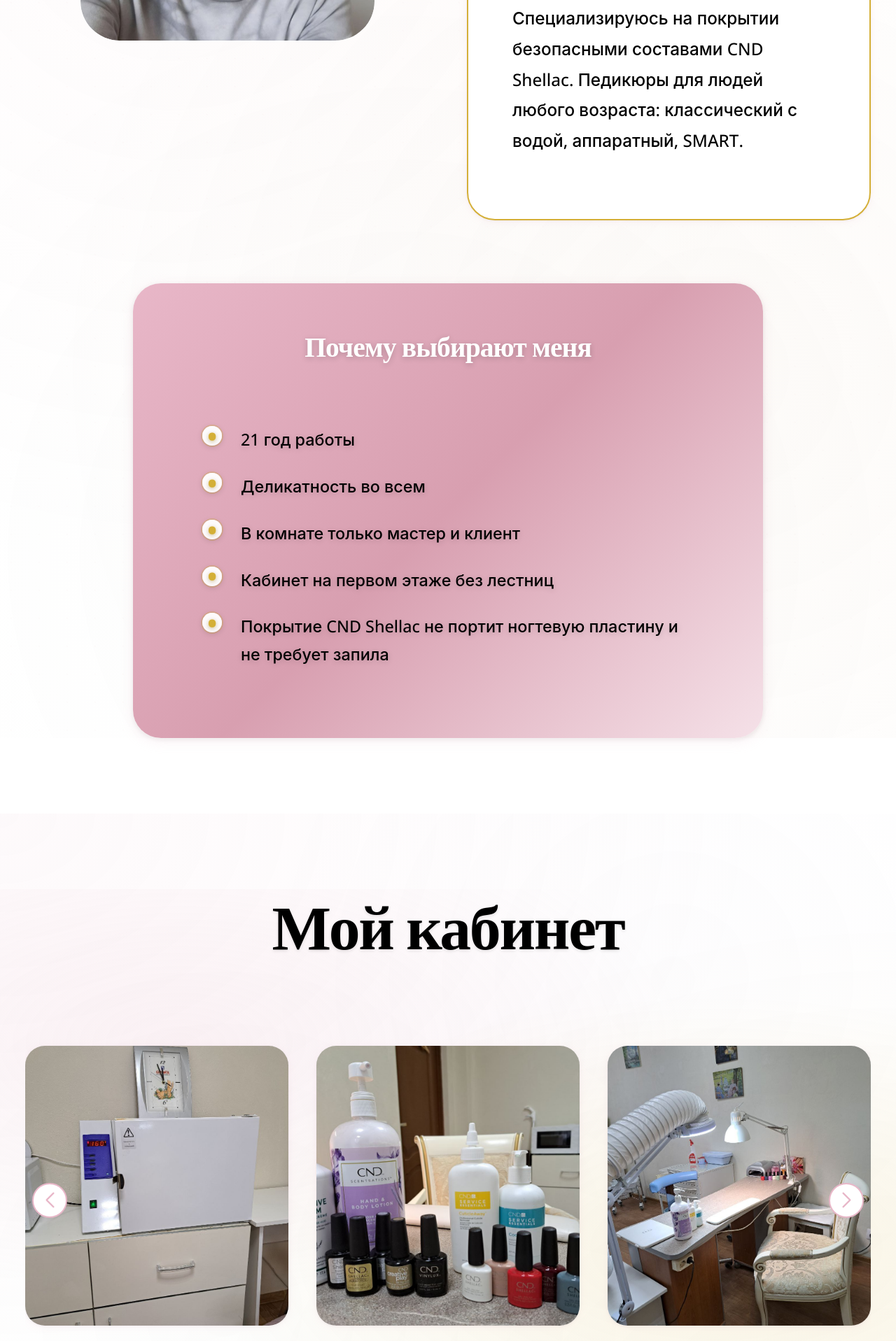
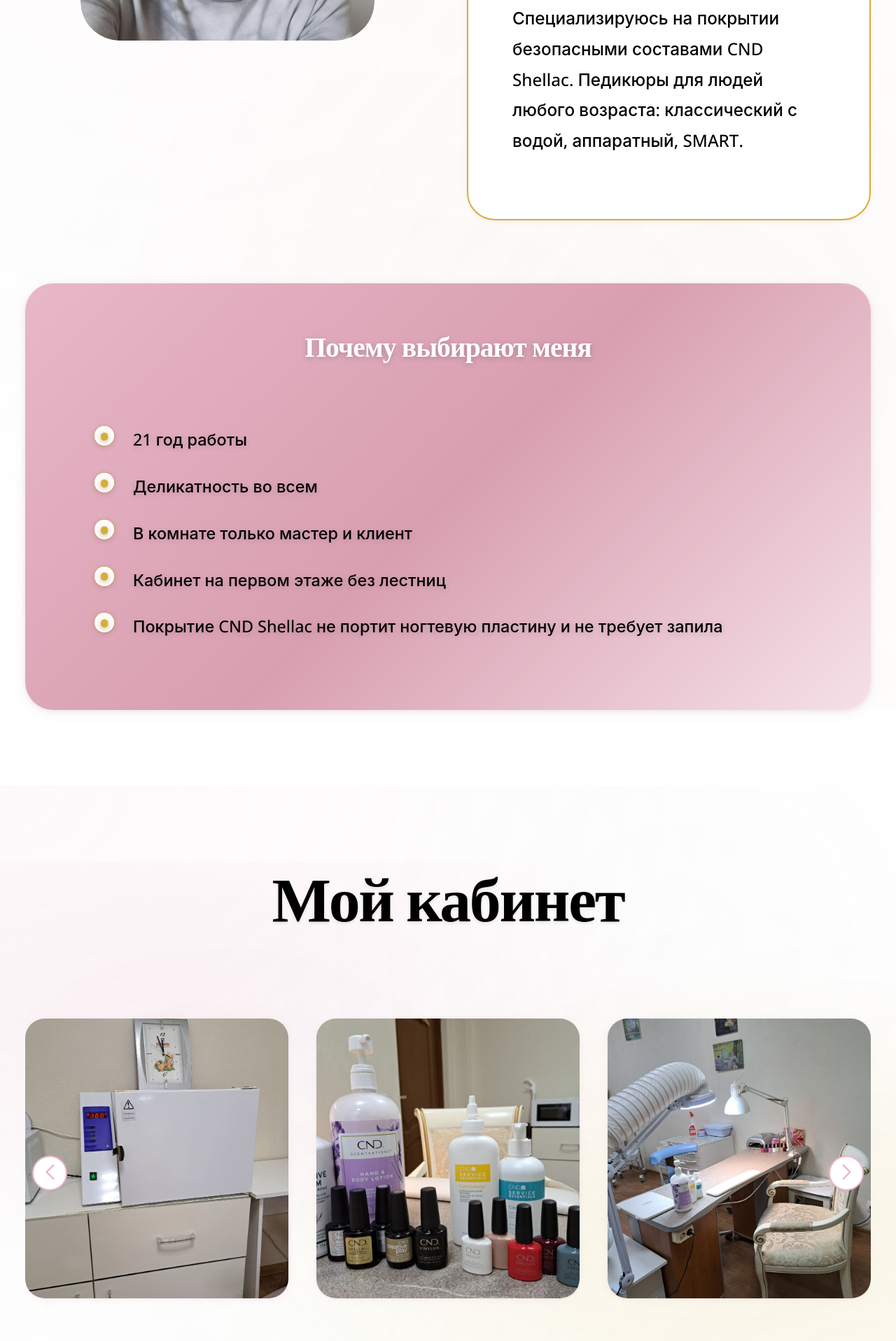
Before and after one commit to AntonioZubakha/EM, a React (Vite) app: page / in a window 1280 px wide. Shown: the part 880-2797 px from the top of the page at 70% size. Built offline with nearby package versions, Linux system fonts and the light colour scheme; a web font is replaced by a local one.

Commit message:
Fix: добавлены глобальные правила для изображений и карточек

```diff
--- a/src/styles/global.scss
+++ b/src/styles/global.scss
@@ -457,6 +457,13 @@ p {
   }
 }
 
+// Глобальные правила для предотвращения переполнения
+img {
+  max-width: 100%;
+  height: auto;
+  display: block;
+}
+
 // Роскошная система карточек
 .card {
   background: var(--surface-primary);
@@ -468,6 +475,9 @@ p {
   position: relative;
   overflow: hidden;
   backdrop-filter: blur(10px);
+  width: 100%;
+  max-width: 100%;
+  box-sizing: border-box;
 
   &::before {
     content: '';
@@ -494,6 +504,10 @@ p {
   @media (max-width: 768px) {
     padding: 2rem;
     border-radius: var(--radius-lg);
+  }
+
+  @media (max-width: 480px) {
+    padding: 1.5rem;
   }
 }
 
```
